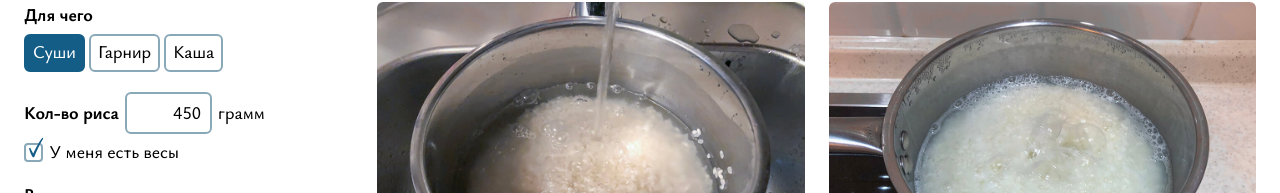
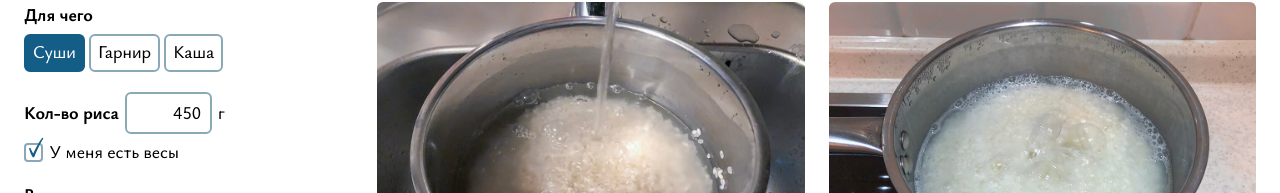
Before and after one commit to staskozin/website, a Next.js app: page /rice-calculator in a window 1280 px wide. Shown: the part 196-389 px from the top of the page. Built offline with nearby package versions, Linux system fonts and the light colour scheme.

Commit message:
Мелкие фиксы

```diff
--- a/src/components/RiceCalculator/Form.tsx
+++ b/src/components/RiceCalculator/Form.tsx
@@ -53,7 +53,7 @@ export default function Recipe() {
             value={state.rice}
             setFunction={dispatch}
             textBefore='Кол-во риса'
-            textAfter='грамм'
+            textAfter='г'
           />
           <Checkbox
             text='У меня есть весы'
--- a/src/components/RiceCalculator/Ingredients.module.css
+++ b/src/components/RiceCalculator/Ingredients.module.css
@@ -13,6 +13,7 @@
 .head button {
   width: 18px;
   height: 18px;
+  padding: 0;
   background-image: url(/img/ui/copy.svg);
   background-color: rgba(0, 0, 0, 0);
   border: none;
@@ -42,6 +43,10 @@
 
 @keyframes popup {
   from {
+    opacity: 0;
+  }
+
+  6% {
     opacity: 1;
   }
 
```
